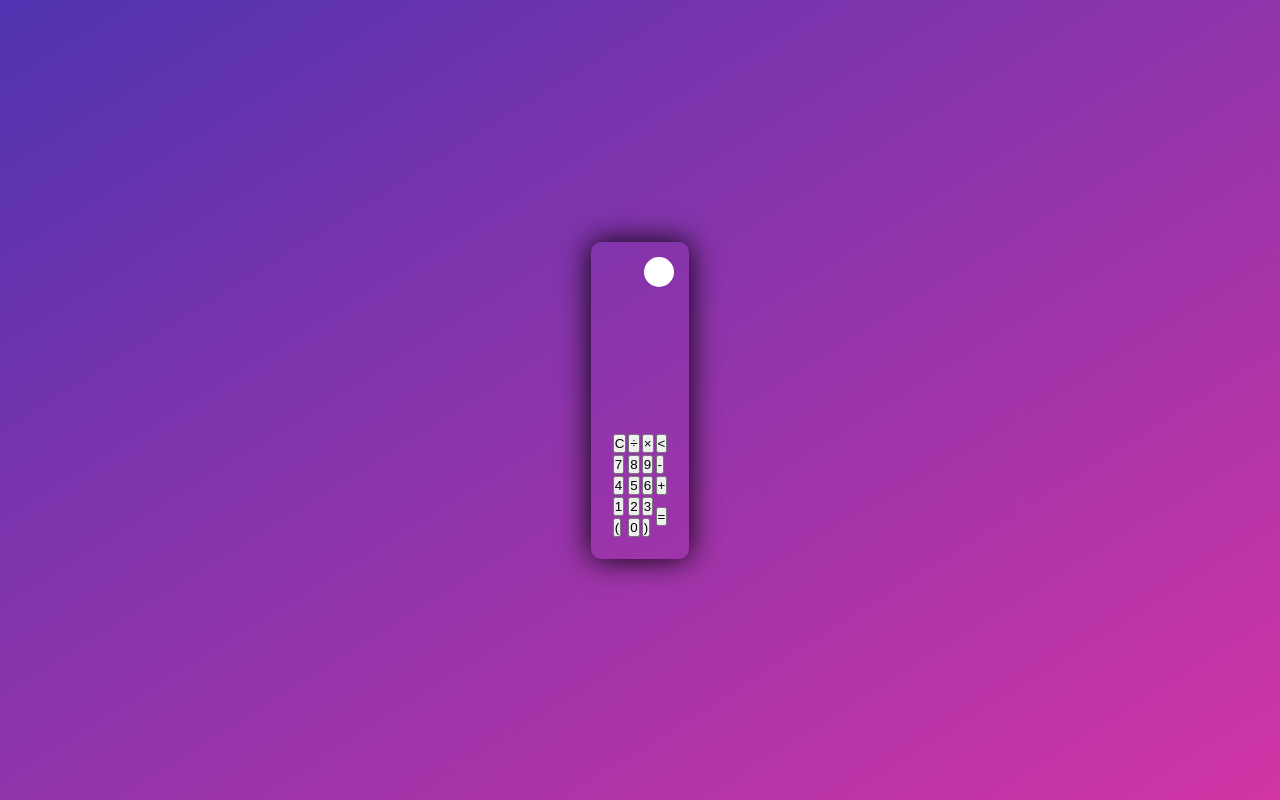
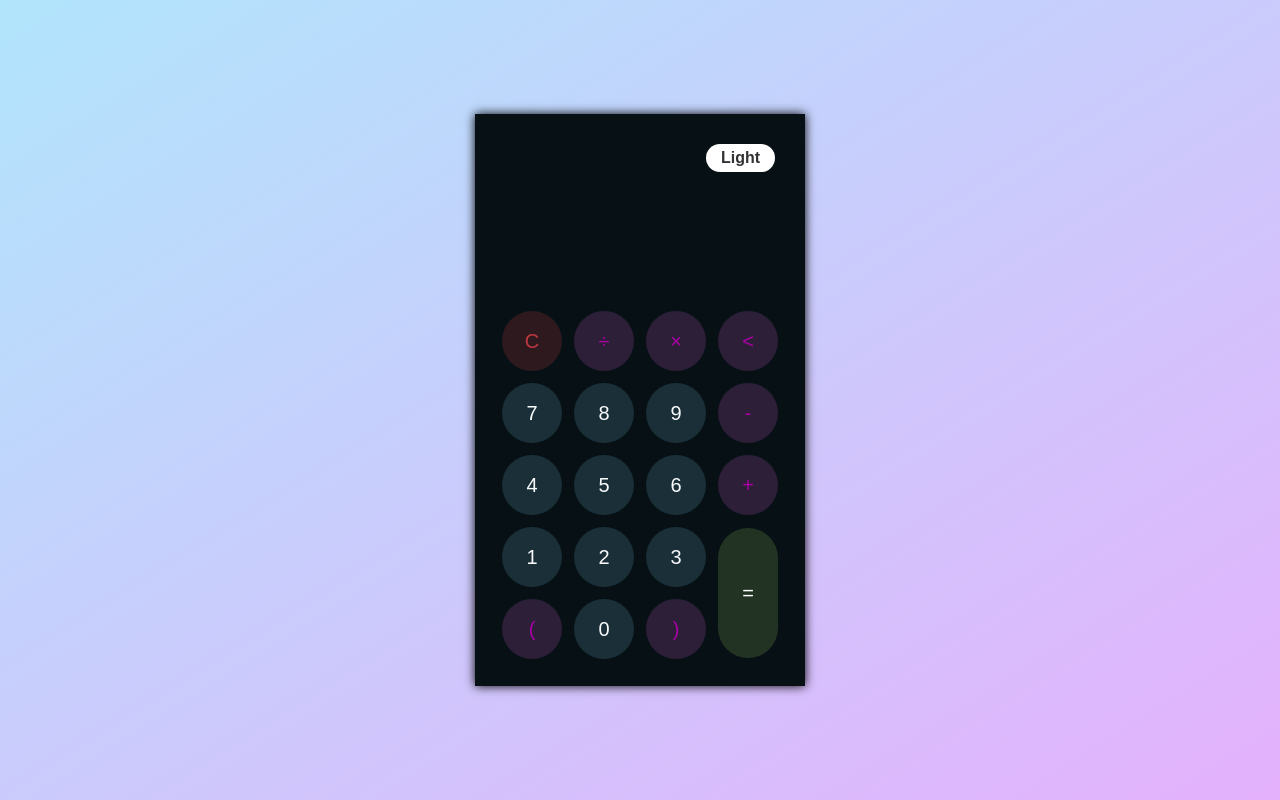
Before and after one commit to AyeshaAmdani661/Calculator, a plain HTML site: page index.html in a window 1280 px wide. Drawn offline with Linux system fonts and the light colour scheme.

Commit message:
add work

```diff
--- a/assets/css/style.css
+++ b/assets/css/style.css
@@ -7,7 +7,7 @@
 }
 body {
     font-family: sans-serif;
-    background: linear-gradient(to bottom right,rgba(79,51,176,1),rgba(210,53,165));
+    background: linear-gradient(to bottom right,#b1e5fc,#e4b1fc);
 }
 a{
     text-decoration: none;
@@ -24,8 +24,8 @@ a{
     height: auto;
     width: auto;
     padding: 20px;
-    border-radius: 10px;
-    box-shadow: 0 0 30px #000;
+    /* border-radius: 10px; */
+    box-shadow: 0 0 10px #000;
 }
 .theme-toggler{
     position: absolute;
@@ -33,10 +33,16 @@ a{
     right: 30px;
     color: #fff;
     cursor: pointer;
-    z-index: -1;
+    z-index: 1;
+    background-color: #333;
+    padding: 5px 15px;
+    border-radius: 15px;
 }
 .theme-toggler.active{
     color: #333;
+    background-color: #fff;
+    padding: 5px 15px;
+    border-radius: 15px;
 }
 .theme-toggler.active::before{
     background-color: #fff;
@@ -44,11 +50,11 @@ a{
 .theme-toggler::before{
     content: '';
     height: 30px;
-    width: 30px;
+    /* width: 30px; */
     position: absolute;
     top: 50%;
     transform: translate(-50%,-50%);
-    border-radius: 50%;
+    border-radius:10%;
     background-color: #333;
     z-index: -1;
 }
@@ -64,3 +70,71 @@ a{
     margin-bottom: 20px;
     overflow-x: scroll;
 }
+#display::-webkit-scrollbar{
+    display: block;
+    height: 3px;
+}
+button{
+    height: 60px;
+    width: 60px;
+    border: 0;
+    border-radius: 30px;
+    margin: 5px;
+    font-size: 20px;
+    cursor: pointer;
+    /* transition: all 200ms ease; */
+}
+button:hover{
+    transform: scale(1);
+}
+button#equal{
+    height: 130px;
+}
+/* light-theme */
+
+.calculator{
+    background-color: #fff;
+}
+.calculator#display{
+    color: #0a1e23;
+}
+.calculator button#clear{
+    background-color: #ffd5d8;
+    color: #fc4552;
+}
+.calculator button.btn-number{
+    background-color: #c3eaff;
+    color: #000;
+}
+.calculator button.btn-operator{
+    background-color: #ffd0fd;
+    color: #f967f3;
+}
+.calculator button.btn-equal{
+    background-color: #adf9e7;
+    color: #000;
+}
+/* dark-theme */
+
+.calculator.dark {
+    background-color: #071115;
+}
+.calculator.dark #display{
+    color: #f8fafd;
+}
+.calculator.dark button#clear{
+    background-color: #2d191e;
+    color: #bd3740;
+}
+.calculator.dark button.btn-number{
+    background-color: #1b2f38;
+    color: #f8fafb;
+}
+.calculator.dark button.btn-operator{
+    background-color: #2e1f39;
+    color: #aa00a4;
+}
+.calculator.dark button.btn-equal{
+    background-color: #223323;
+    color: #fff;
+}
--- a/assets/js/index.js
+++ b/assets/js/index.js
@@ -0,0 +1,36 @@
+const display = document.querySelector('#display');
+const buttons = document.querySelectorAll('button');
+
+buttons.forEach((item) => {
+    item.onclick = () => {
+        if (item.id == 'clear') {
+            display.innerText = '';
+        }
+        else if (item.id == 'backspace') {
+            let str = display.innerText.toString();
+            display.innerText = str.substr(0, str.length - 1);
+        }
+        else if (display.innerHTML != '' && item.id == 'equal') {
+            display.innerText = eval(display.innerText);
+        }
+        else if (display.innerHTML == '' && item.id == 'equal') {
+            display.innerText = 'Empty!';
+            setTimeout(() => (display.innerText = ''), 2000);
+        }
+        else {
+            display.innerText += item.id;
+        }
+    }
+});
+const themeToggleBtn = document.querySelector('.theme-toggler');
+const calculator = document.querySelector('.calculator');
+const toggleIcon = document.querySelector('.toggler-icon');
+const body = document.querySelector('body');
+let isDark = true;
+
+themeToggleBtn.onclick = () => {
+    calculator.classList.toggle('dark');
+    themeToggleBtn.classList.toggle('active');
+    themeToggleBtn.innerText='Dark'
+    isDark = !isDark;
+}
--- a/index.html
+++ b/index.html
@@ -13,7 +13,7 @@
     <div class="container">
         <div class="calculator dark">
             <div class="theme-toggler active">
-                <i class="toggler-icon"></i>
+                <b class="toggler-icon">Light</b>
             </div>
             <div class="display-screen">
                 <div id="display"></div>
```
